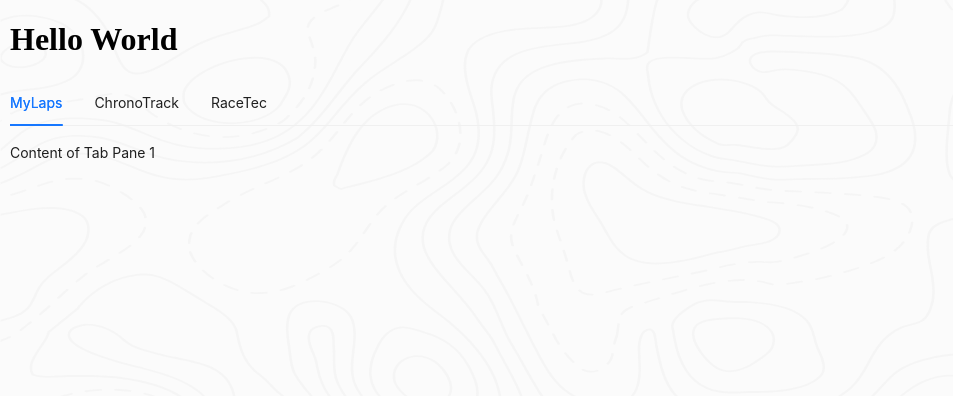
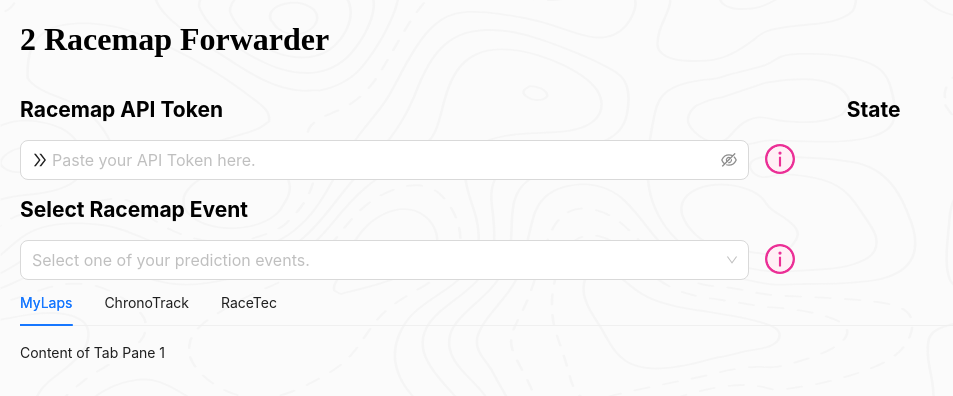
Before and after one commit to racemap/mylaps-to-racemap-forwarder, a React (Vite) app: page / in a window 1280 px wide. Shown: the top 396 px of the page, without its empty margins (0-953 px from the left). Built offline with nearby package versions, Linux system fonts and the light colour scheme.

Commit message:
adds basic token handling and testing

```diff
--- /dev/null
+++ b/src/preload/index.ts
@@ -0,0 +1,37 @@
+import { contextBridge, ipcRenderer } from "electron";
+import { electronAPI } from "@electron-toolkit/preload";
+import type { upgradeAPIToken } from "../main/state";
+import type { getServerState } from "../main/state";
+
+// Custom APIs for renderer
+const api = {
+	upgradeAPIToken(
+		...params: Parameters<typeof upgradeAPIToken>
+	): ReturnType<typeof upgradeAPIToken> {
+		return ipcRenderer.invoke("upgradeAPIToken", ...params);
+	},
+
+	getServerState(): ReturnType<typeof getServerState> {
+		return ipcRenderer.invoke("getServerState");
+	},
+};
+
+export type API = typeof api;
+
+// Use `contextBridge` APIs to expose Electron APIs to
+// renderer only if context isolation is enabled, otherwise
+// just add to the DOM global.
+if (process.contextIsolated) {
+	console.log("The Electron context is isolated");
+	try {
+		contextBridge.exposeInMainWorld("electron", electronAPI);
+		contextBridge.exposeInMainWorld("api", api);
+	} catch (error) {
+		console.error(error);
+	}
+} else {
+	// @ts-ignore (define in dts)
+	window.electron = electronAPI;
+	// @ts-ignore (define in dts)
+	window.api = api;
+}
--- /dev/null
+++ b/src/renderer/src/api.ts
@@ -0,0 +1,4 @@
+import type { API } from "src/preload";
+
+// biome-ignore lint/suspicious/noExplicitAny: <explanation>
+export const api = (window as any).api as API;
--- a/src/renderer/src/components/App.tsx
+++ b/src/renderer/src/components/App.tsx
@@ -1,34 +1,36 @@
-import { Tabs, type TabsProps } from 'antd';
-import styled from 'styled-components';
+import { Tabs, type TabsProps } from "antd";
+import styled from "styled-components";
+import RacemapBaseSection from "./RacemapBaseSection";
 
 const App = () => {
-  const items: TabsProps['items'] = [
+	const items: TabsProps["items"] = [
 		{
-      key: '1',
-      label: 'MyLaps',
-      children: 'Content of Tab Pane 1',
+			key: "1",
+			label: "MyLaps",
+			children: "Content of Tab Pane 1",
 		},
 		{
-      key: '2',
-      label: 'ChronoTrack',
-      children: 'Content of Tab Pane 2',
+			key: "2",
+			label: "ChronoTrack",
+			children: "Content of Tab Pane 2",
 		},
 		{
-      key: '3',
-      label: 'RaceTec',
-      children: 'Content of Tab Pane 3',
+			key: "3",
+			label: "RaceTec",
+			children: "Content of Tab Pane 3",
 		},
 	];
 	return (
 		<Container>
-      <h1>Hello World</h1>
+			<h1>2 Racemap Forwarder</h1>
+			<RacemapBaseSection />
 			<Tabs defaultActiveKey="1" items={items} />
 		</Container>
 	);
 };
 
 const Container = styled.div`
-  margin: 10px;
+  margin: 20px;
 `;
 
 export default App;
--- /dev/null
+++ b/src/renderer/src/components/RacemapBaseSection.tsx
@@ -0,0 +1,126 @@
+import React from "react";
+import { api } from "@renderer/api";
+import { Badge, Col, Flex, Input, Row, Select } from "antd";
+import type { ServerState } from "src/main/types";
+import {
+	EyeTwoTone,
+	DoubleRightOutlined,
+	EyeInvisibleOutlined,
+	CheckCircleTwoTone,
+	InfoCircleTwoTone,
+} from "@ant-design/icons";
+
+const RacemapBaseSection = (): React.ReactNode => {
+	const [appState, setAppState] = React.useState<ServerState>({
+		apiToken: "",
+		apiTokenIsValid: false,
+		events: [],
+		user: null,
+	});
+
+	const onTokenChange = async (newToken: string) => {
+		const newAppState = {
+			...appState,
+			apiToken: newToken,
+			apiTokenIsValid: await api.upgradeAPIToken(newToken),
+		};
+		console.log("newAppState", newAppState);
+		setAppState(newAppState);
+	};
+
+	const onChange = (value: string) => {
+		console.log(`selected ${value}`);
+	};
+
+	const onSearch = (value: string) => {
+		console.log("search:", value);
+	};
+
+	React.useEffect(() => {
+		const fetchState = async () => {
+			const state = await api.getServerState();
+			setAppState(state);
+		};
+		fetchState();
+	}, []);
+
+	return (
+		<>
+			<Row>
+				<Col span={15}>
+					<h2>Racemap API Token</h2>
+					<Flex gap="middle" align="start">
+						<Input.Password
+							size="large"
+							value={appState?.apiToken ?? ""}
+							placeholder="Paste your API Token here."
+							prefix={<DoubleRightOutlined />}
+							iconRender={(visible) =>
+								visible ? <EyeTwoTone /> : <EyeInvisibleOutlined />
+							}
+							onChange={(e) => onTokenChange(e.target.value)}
+						/>
+						{appState?.apiTokenIsValid ? (
+							<CheckCircleTwoTone
+								title="Your API Token is valid."
+								twoToneColor="#52c41a"
+								style={{ fontSize: "30px", marginTop: "4px" }}
+							/>
+						) : (
+							<InfoCircleTwoTone
+								title="Your API Token is invalid. Plese check on racemap.com."
+								twoToneColor="#eb2f96"
+								style={{ fontSize: "30px", marginTop: "4px" }}
+							/>
+						)}
+					</Flex>
+
+					<h2>Select Racemap Event</h2>
+					<Flex gap="middle" align="start">
+						<Select
+							style={{ width: "100%" }}
+							size="large"
+							showSearch
+							placeholder="Select one of your prediction events."
+							optionFilterProp="label"
+							onChange={onChange}
+							onSearch={onSearch}
+							options={[
+								{
+									value: "jack",
+									label: "Jack",
+								},
+								{
+									value: "lucy",
+									label: "Lucy",
+								},
+								{
+									value: "tom",
+									label: "Tom",
+								},
+							]}
+						/>
+						{appState?.events?.length > 0 ? (
+							<CheckCircleTwoTone
+								title="Your API Token is valid."
+								twoToneColor="#52c41a"
+								style={{ fontSize: "30px", marginTop: "4px" }}
+							/>
+						) : (
+							<InfoCircleTwoTone
+								title="Your API Token is invalid. Plese check on racemap.com."
+								twoToneColor="#eb2f96"
+								style={{ fontSize: "30px", marginTop: "4px" }}
+							/>
+						)}
+					</Flex>
+				</Col>
+				<Col span={8} offset={1}>
+					<h2>State</h2>
+				</Col>
+			</Row>
+		</>
+	);
+};
+
+export default RacemapBaseSection;
--- a/tsconfig.node.json
+++ b/tsconfig.node.json
@@ -3,6 +3,7 @@
 	"include": ["electron.vite.config.*", "src/main/**/*", "src/preload/**/*"],
 	"compilerOptions": {
 		"composite": true,
+		"esModuleInterop": true,
 		"types": ["electron-vite/node"]
 	}
 }
```
Also changed, not shown: src/main/api-client.ts (+52 -15 lines), src/main/index.ts (+67 -41 lines), src/main/state.ts (added, +60 -0 lines), src/main/types.ts (+66 -46 lines), src/preload/index.d.ts (added, +8 -0 lines), tsconfig.web.json (+3 -4 lines), src/preload/preload.ts (deleted). Lines whose indentation alone changed are shown as unchanged.
